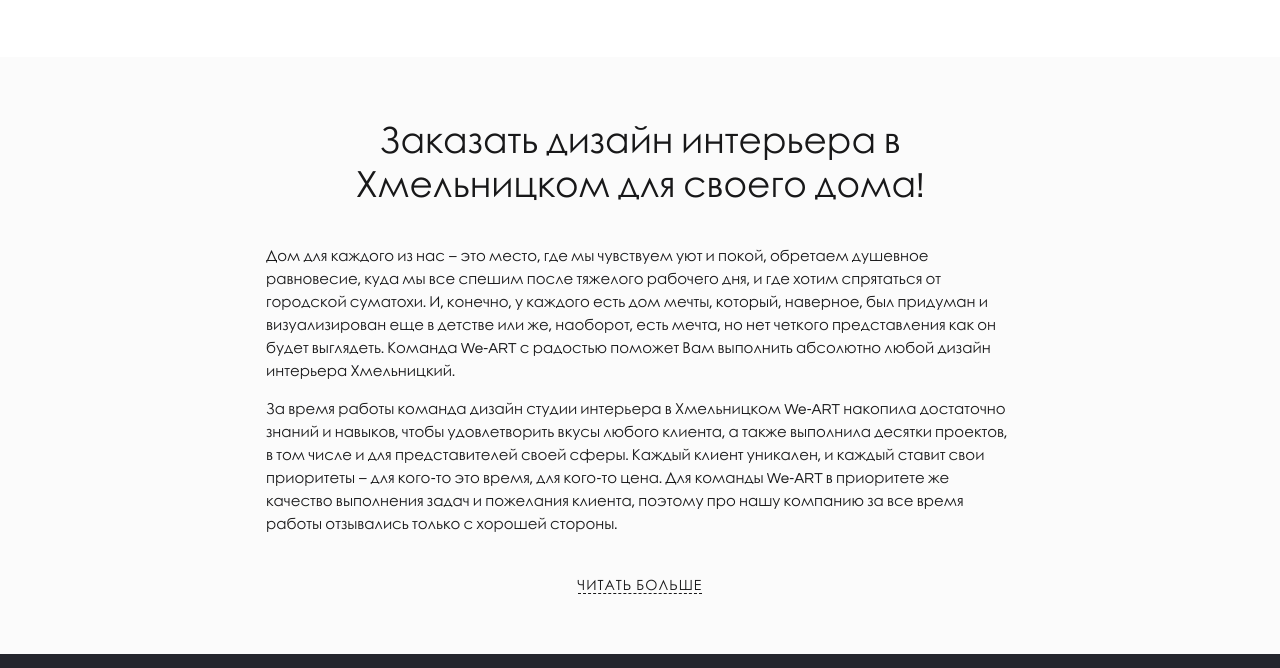
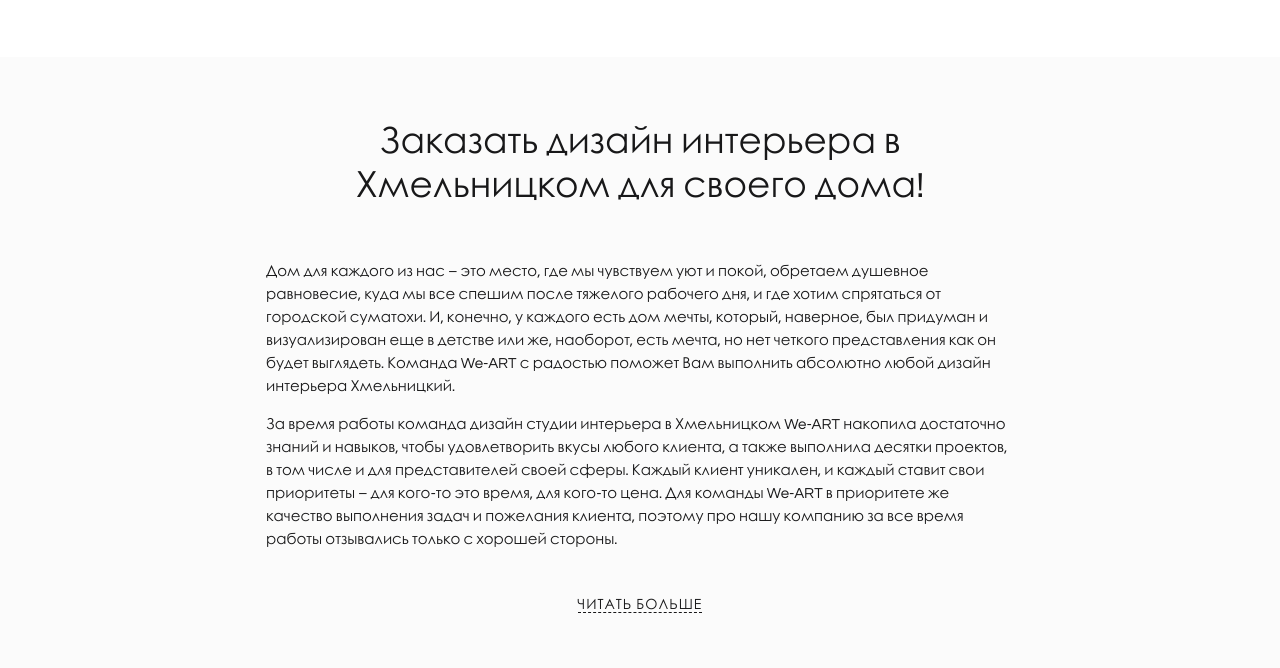
Before and after one commit to Max0220/wss-test, a plain HTML site: page index.html in a window 1280 px wide. Shown: the part 2080-2748 px from the top of the page. Drawn offline with Linux system fonts and the light colour scheme.

Commit message:
'change-read-more'

```diff
--- a/css/style.css
+++ b/css/style.css
@@ -387,15 +387,16 @@ height: auto;
     margin-left: auto;
 }
 
-@media screen and (max-width: 1440px) {
-
+.hiden-block{
+    height:310px;
+    overflow: hidden;
+    transition: .3s;
 }
 
-@media screen and (max-width: 1200px) {
+.more-read{
+    cursor: pointer;
+}
 
-
-
-}
 
 @media screen and (max-width: 992px) {
    section {
--- a/index.html
+++ b/index.html
@@ -188,13 +188,18 @@
             <div class="title_section">
                 <span>Заказать дизайн интерьера в Хмельницком для своего дома!</span>
             </div>
+            <div class="hiden-block">
                 <p>
                     Дом для каждого из нас – это место, где мы чувствуем уют и покой, обретаем душевное равновесие, куда мы все спешим после тяжелого рабочего дня, и где хотим спрятаться от городской суматохи. И, конечно, у каждого есть дом мечты, который, наверное, был придуман и визуализирован еще в детстве или же, наоборот, есть мечта, но нет четкого представления как он будет выглядеть. Команда We-ART с радостью поможет Вам выполнить абсолютно любой дизайн интерьера Хмельницкий.
                 </p>
                 <p>
                     За время работы команда дизайн студии интерьера в Хмельницком We-ART накопила достаточно знаний и навыков, чтобы удовлетворить вкусы любого клиента, а также выполнила десятки проектов, в том числе и для представителей своей сферы. Каждый клиент уникален, и каждый ставит свои приоритеты – для кого-то это время, для кого-то цена. Для команды We-ART в приоритете же качество выполнения задач и пожелания клиента, поэтому про нашу компанию за все время работы отзывались только с хорошей стороны.
                 </p>
-            <a class="btn-link" href="#">Читать больше</a>
+                <p>
+                    За время работы команда дизайн студии интерьера в Хмельницком We-ART накопила достаточно знаний и навыков, чтобы удовлетворить вкусы любого клиента, а также выполнила десятки проектов, в том числе и для представителей своей сферы. Каждый клиент уникален, и каждый ставит свои приоритеты – для кого-то это время, для кого-то цена. Для команды We-ART в приоритете же качество выполнения задач и пожелания клиента, поэтому про нашу компанию за все время работы отзывались только с хорошей стороны.
+                </p>
+            </div>
+            <div class="btn-link more-read">Читать больше</div>
         </div>
     </section>
 
--- a/js/script.js
+++ b/js/script.js
@@ -32,6 +32,11 @@ $('.head-nav li a').click(function() {
   $("body header").toggleClass('active');
 });
 
+$('.more-read').click(function(){
+    $('.hiden-block').css('height','auto');
+    $(this).css('display','none');
+})
+
 $(window).scroll(function() {
 	var scrolled = $(window).scrollTop();
 	if ( scrolled > 100) {
```
Also changed, not shown: 1 other file. Lines whose indentation alone changed are shown as unchanged.
